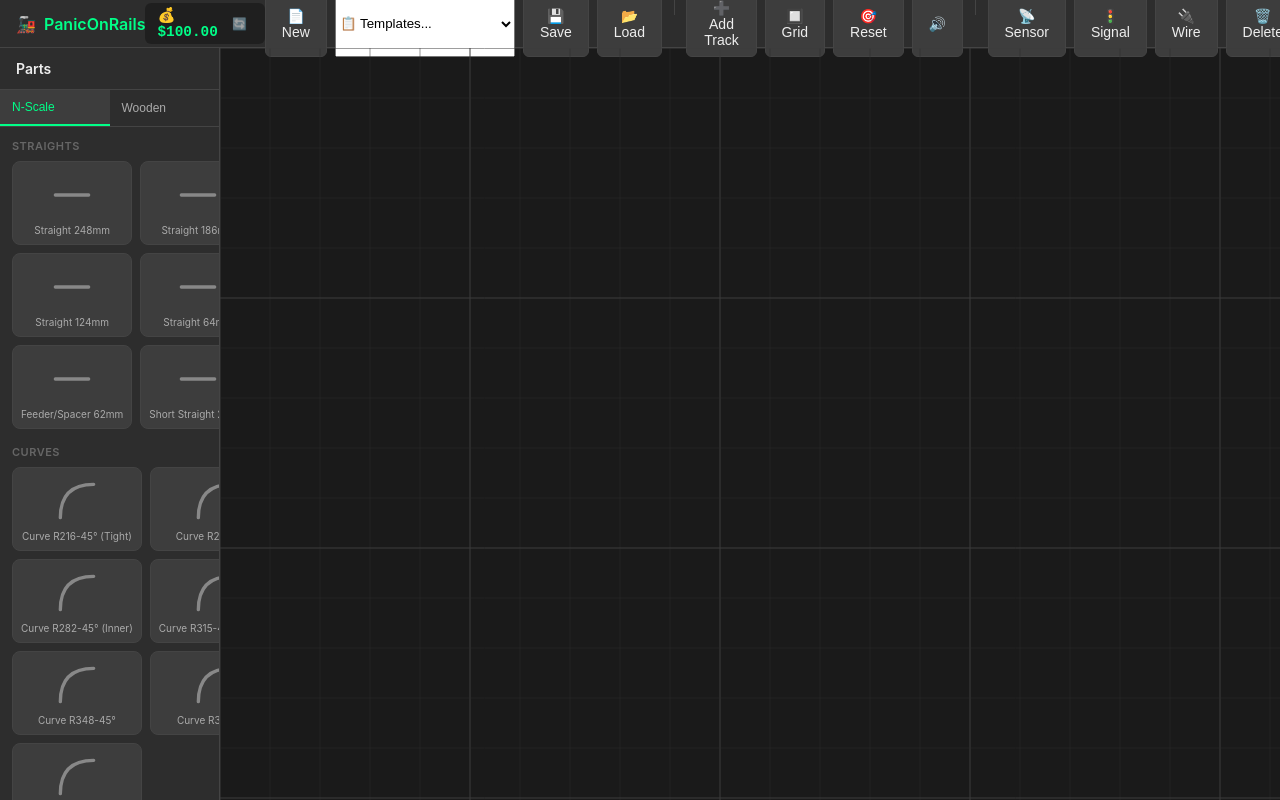
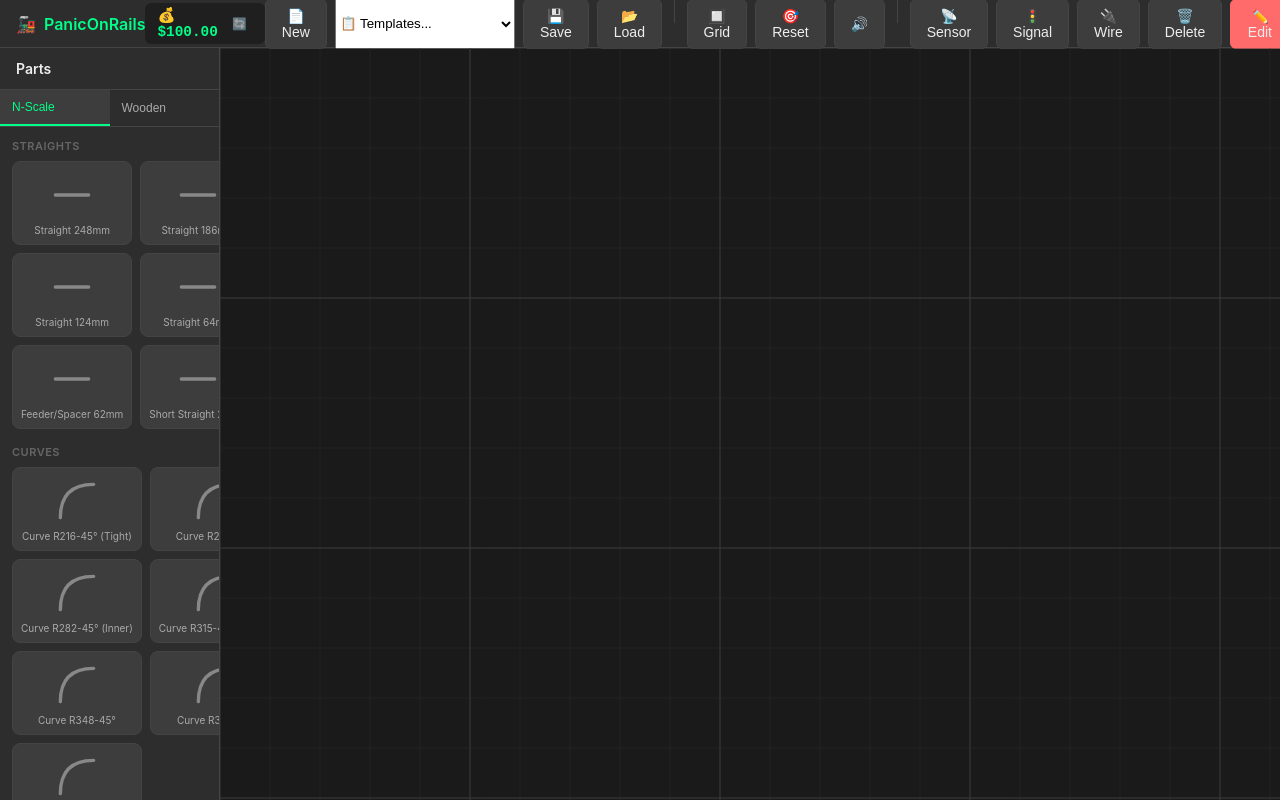
Before and after one commit to chayuto/panic-on-rails, a React (Vite) app: page / in a window 1280 px wide. Built offline with nearby package versions, Linux system fonts and the light colour scheme.

Commit message:
refactor: Remove unused ghost rotation state and demo track addition functionality.

```diff
--- a/src/components/canvas/StageWrapper.tsx
+++ b/src/components/canvas/StageWrapper.tsx
@@ -28,7 +28,7 @@ export function StageWrapper({ width, height }: StageWrapperProps) {
 
     const {
         zoom, pan, setZoom, setPan, showGrid,
-        draggedPartId, ghostRotation, userRotation, updateGhost, setSnapTarget, endDrag, selectedSystem,
+        draggedPartId, userRotation, updateGhost, setSnapTarget, endDrag, selectedSystem,
         rotateGhostCW, rotateGhostCCW
     } = useEditorStore();
 
--- a/src/components/ui/Toolbar.tsx
+++ b/src/components/ui/Toolbar.tsx
@@ -29,7 +29,7 @@ function MuteToggle() {
 export function Toolbar() {
     const fileInputRef = useRef<HTMLInputElement>(null);
 
-    const { getLayout, loadLayout, clearLayout, addTrack, edges } = useTrackStore();
+    const { getLayout, loadLayout, clearLayout, edges } = useTrackStore();
     const { isRunning, toggleRunning, spawnTrain, clearTrains, setRunning } = useSimulationStore();
     const { setMode, toggleGrid, showGrid, resetView, selectedEdgeId, mode } = useEditorStore();
 
@@ -119,11 +119,6 @@ export function Toolbar() {
         window.location.reload();
     }, [edges, clearLayout, clearTrains]);
 
-    // Demo: Add a track at center
-    const handleAddTrack = useCallback(() => {
-        addTrack('kato-20-000', { x: 400, y: 300 }, 0);
-    }, [addTrack]);
-
     // Simulation controls
     const handlePlayPause = useCallback(() => {
         if (!isRunning && Object.keys(edges).length > 0) {
@@ -175,9 +170,7 @@ export function Toolbar() {
                 <div className="toolbar-divider" />
 
                 {/* Editor tools */}
-                <button onClick={handleAddTrack} title="Add Demo Track">
-                    ➕ Add Track
-                </button>
+
                 <button onClick={toggleGrid} title="Toggle Grid">
                     {showGrid ? '🔲' : '⬜'} Grid
                 </button>
```
